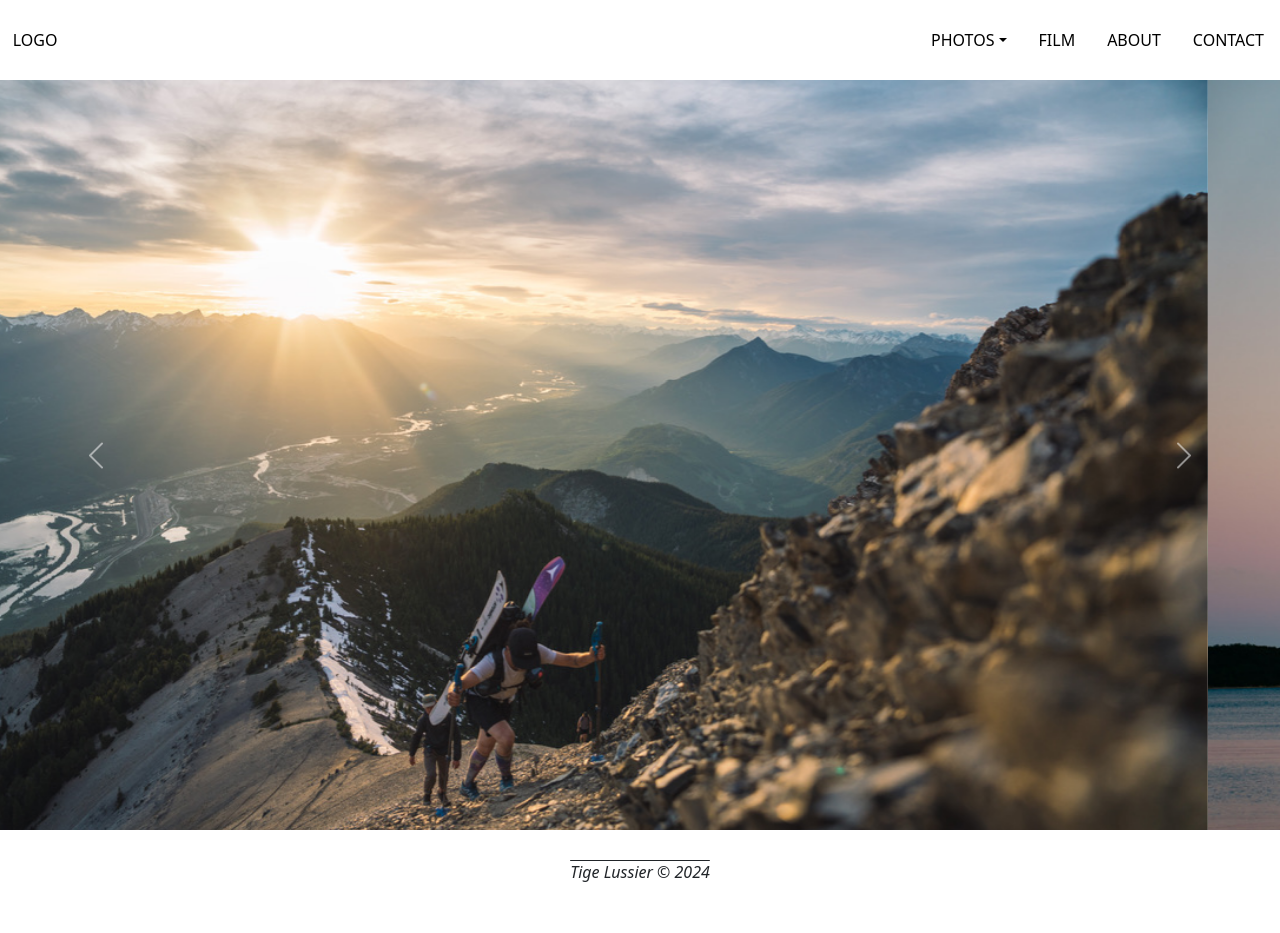
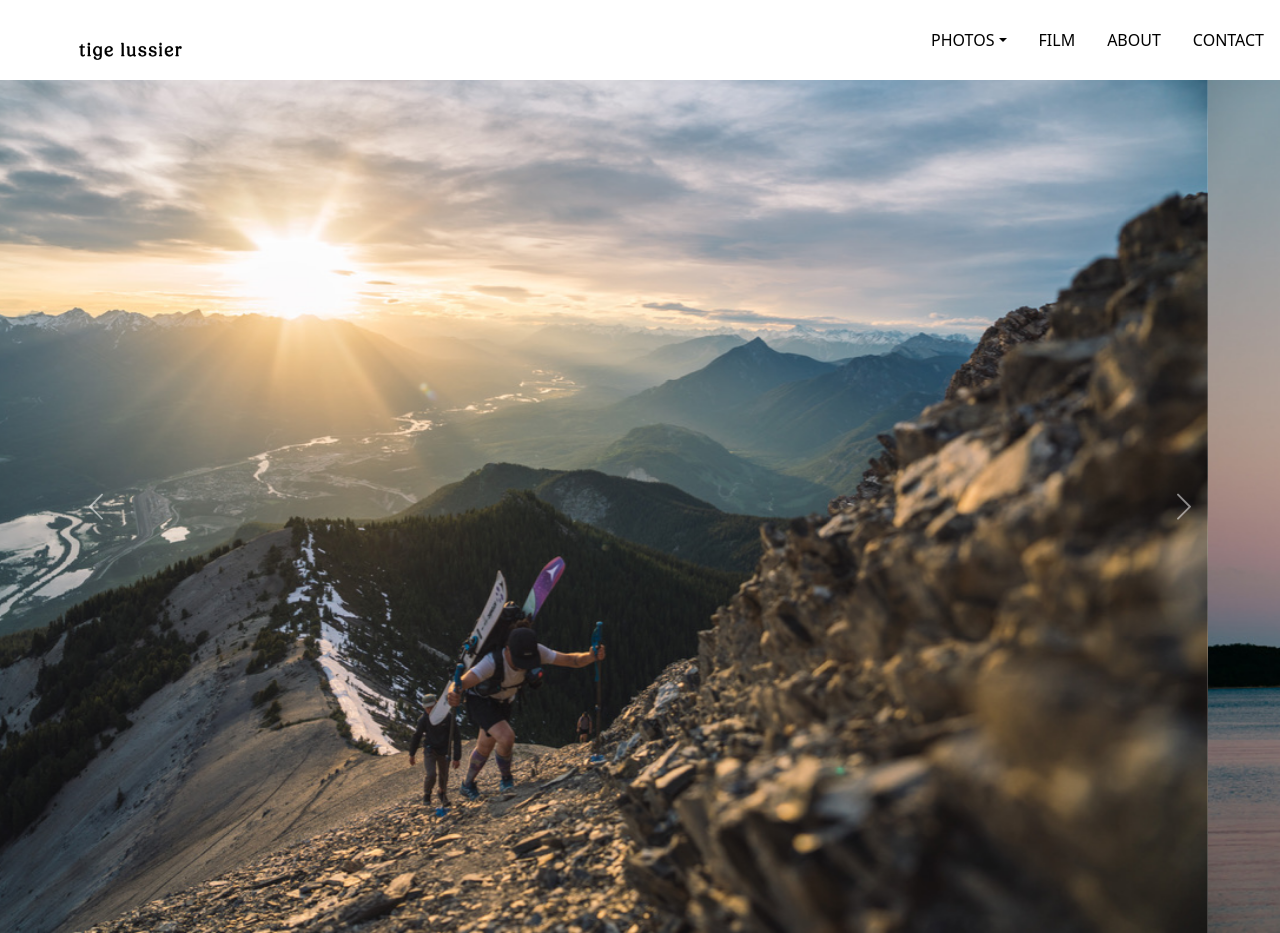
Before and after one commit to TigeLussier/website, a plain HTML site: page index.html in a window 1280 px wide. Shown: the top 933 px of the page. Drawn offline with nearby package versions, Linux system fonts and the light colour scheme.

Commit message:
fix vertical crop add logo

```diff
--- a/css/style.css
+++ b/css/style.css
@@ -27,7 +27,7 @@
   flex-direction: column;
   /* align-items: flex-start; */
   width: 100vw;
-  max-height: 750px;
+  max-height: 900px; /*Changed from 750 */
 }
 
 .footercontainer {
--- a/index.html
+++ b/index.html
@@ -18,17 +18,16 @@
     <link href="images/favicon/favicon.ico" rel="icon">
     <link rel="stylesheet" href="css/style.css">
 
-
-    <style>
-    </style>
 </head>
 
 <body>
-
     <!--HEADER-->
     <div class="headercontainer">
+        <!--TODO Add Logo-->
         <div class="logo">
-            <a href="index.html" style="text-decoration: none; color: black;">LOGO</a>
+            <a href="index.html">
+                <img src="images/logo/PNG/tigelussier.png" alt="logo" style="height:100px;">
+            </a>
         </div>
         <!--NAVBAR -->
         <ul class="nav justify-content-end">
```
Also changed, not shown: images/logo/PNG/tige.png (added), images/logo/PNG/tigelussier.png (added), images/logo/PNG/tigephoto.png (added), images/logo/PNG/tigesun.png (added), images/logo/SVG/Tige - Photo & Film w- Sun.svg (added), 4 other files.
